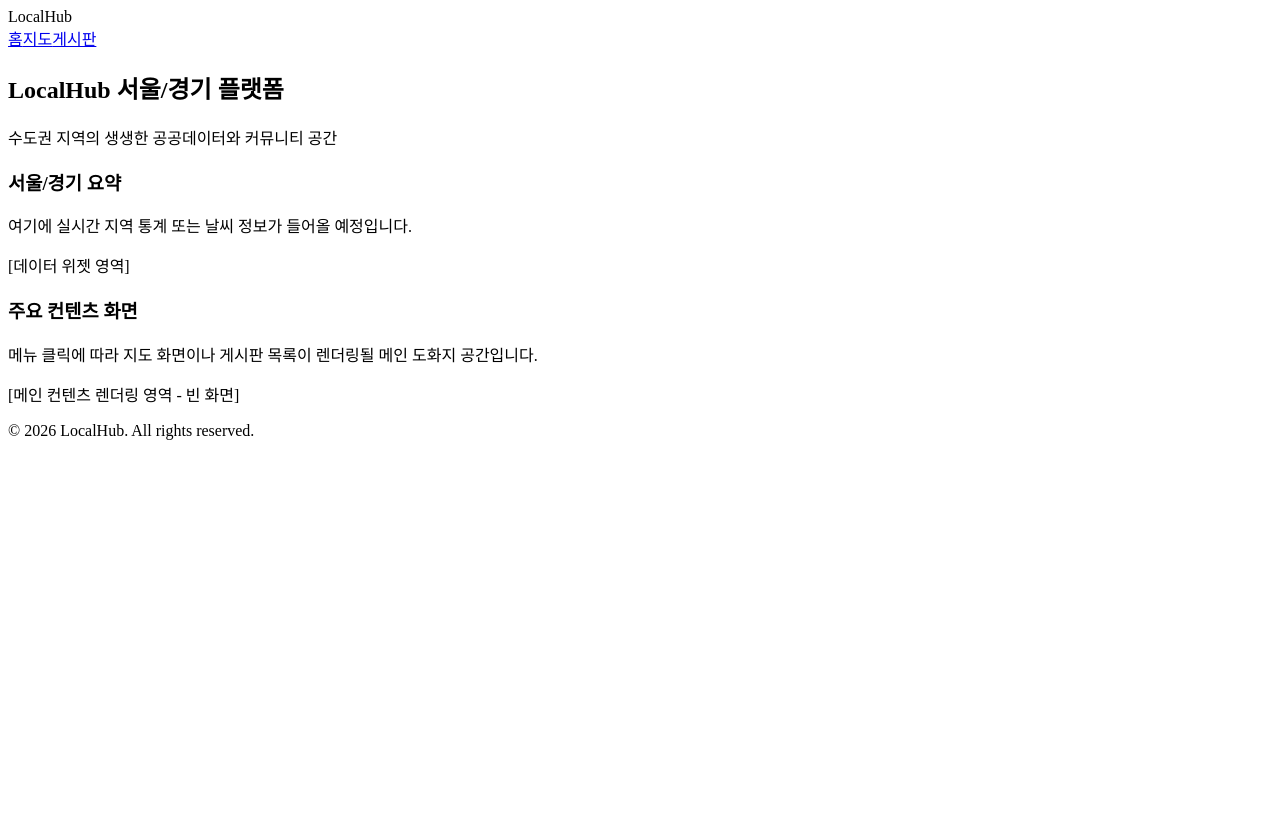
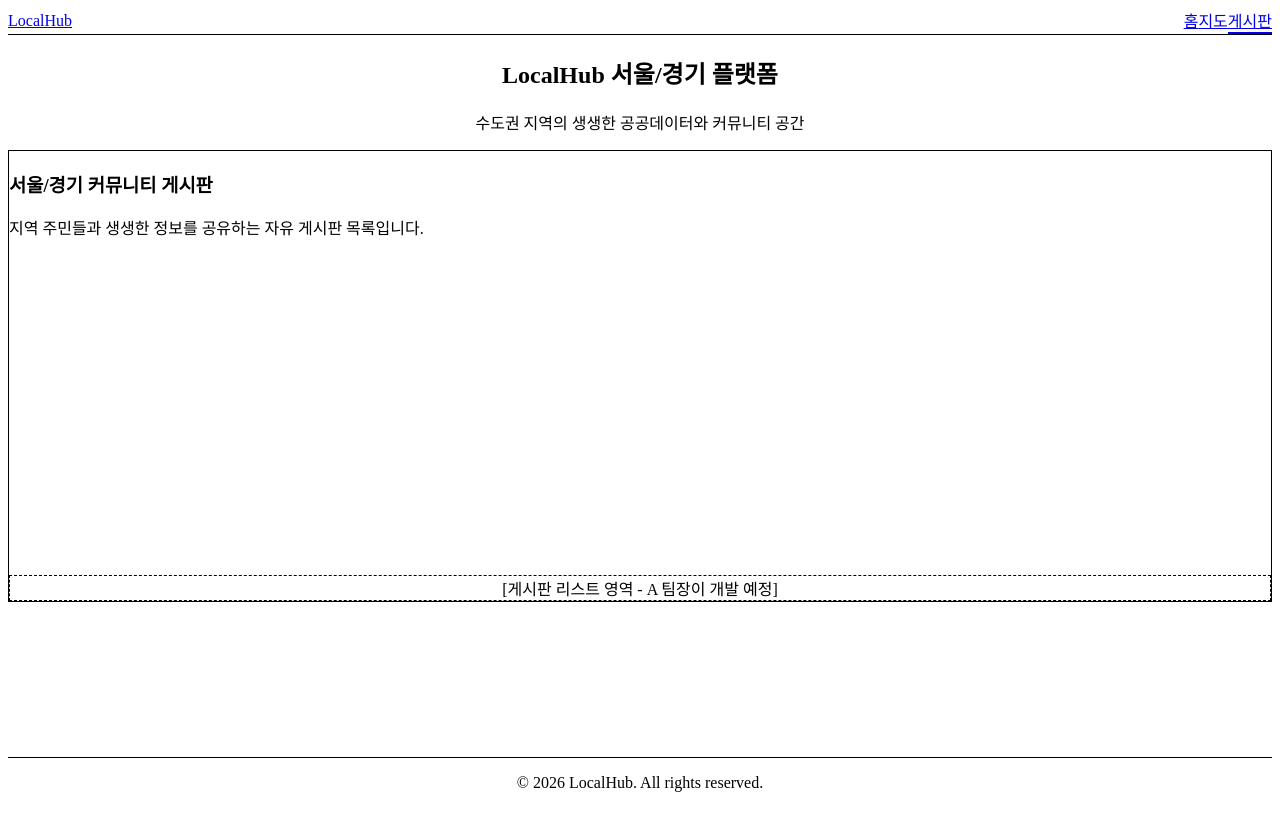
Before and after one commit to dsdev7296/team_pjt_ai, a Vue app: page /board in a window 1280 px wide. Built offline with nearby package versions, Linux system fonts and the light colour scheme.

Commit message:
third commit

```diff
--- a/package.json
+++ b/package.json
@@ -13,7 +13,11 @@
     "vue-router": "^5.1.0"
   },
   "devDependencies": {
+    "@tailwindcss/postcss": "^4.3.2",
     "@vitejs/plugin-vue": "^6.0.7",
+    "autoprefixer": "^10.5.3",
+    "postcss": "^8.5.19",
+    "tailwindcss": "^4.3.2",
     "vite": "^8.0.16",
     "vite-plugin-vue-devtools": "^8.1.2"
   },
--- /dev/null
+++ b/postcss.config.js
@@ -0,0 +1,6 @@
+export default {
+  plugins: {
+    '@tailwindcss/postcss': {}, // 우리가 방금 설치한 신버전 postcss 플러그인 연결
+    autoprefixer: {},
+  },
+}
--- a/src/App.vue
+++ b/src/App.vue
@@ -4,70 +4,36 @@
     <!-- 1. GNB (상단 헤더 네비게이션) -->
     <header class="bg-white border-b border-slate-200 sticky top-0 z-50 shadow-sm">
       <div class="max-w-7xl mx-auto px-4 h-16 flex items-center justify-between">
-        <!-- 서비스 로고 -->
-        <div class="text-2xl font-black text-blue-600 tracking-tight cursor-pointer">
+        <!-- 로고 (좌측 고정) -->
+        <RouterLink to="/" class="text-2xl font-black text-blue-600 tracking-tight cursor-pointer">
           LocalHub
-        </div>
+        </RouterLink>
 
-        <!-- 핵심 메뉴 (홈, 지도, 게시판) -->
-        <nav class="flex space-x-8 text-base font-bold text-slate-600">
-          <a href="#" class="text-blue-600 border-b-2 border-blue-600 pb-1">홈</a>
-          <a href="#" class="hover:text-blue-600 transition-colors pb-1">지도</a>
-          <a href="#" class="hover:text-blue-600 transition-colors pb-1">게시판</a>
+        <!-- 우측 정렬 및 간격을 대폭 넓힌 네비게이션 메뉴 (RouterLink 사용) -->
+        <!-- space-x-12 클래스로 메뉴 간의 거리를 널찍하게 벌렸습니다 -->
+        <nav class="flex space-x-12 text-base font-bold text-slate-500">
+          <RouterLink to="/" class="hover:text-blue-600 transition-colors pb-1" active-class="text-blue-600 border-b-2 border-blue-600">홈</RouterLink>
+          <RouterLink to="/map" class="hover:text-blue-600 transition-colors pb-1" active-class="text-blue-600 border-b-2 border-blue-600">지도</RouterLink>
+          <RouterLink to="/board" class="hover:text-blue-600 transition-colors pb-1" active-class="text-blue-600 border-b-2 border-blue-600">게시판</RouterLink>
         </nav>
-
-        <!-- 우측 여백 또는 검색 버튼 (레이아웃 밸런스용) -->
-        <div class="w-8"></div>
       </div>
     </header>
 
     <!-- 2. 중앙 메인 컨텐츠 영역 -->
-    <main class="flex-grow max-w-7xl w-full mx-auto px-4 py-10 space-y-8">
+    <main class="flex-grow max-w-7xl w-full mx-auto px-4 py-8 space-y-8">
 
-      <!-- 상단 메인 배너 (서울/경기 집중 타겟) -->
-      <section class="bg-blue-600 rounded-2xl py-12 px-6 text-center shadow-md text-white">
-        <h2 class="text-3xl md:text-4xl font-extrabold mb-3 tracking-tight">
+      <!-- 상단 메인 공통 배너 -->
+      <section class="bg-blue-600 rounded-2xl py-10 px-6 text-center shadow-md text-white">
+        <h2 class="text-3xl font-extrabold mb-2 tracking-tight">
           LocalHub 서울/경기 플랫폼
         </h2>
-        <p class="text-blue-100 font-medium text-base md:text-lg">
+        <p class="text-blue-100 font-medium text-sm md:text-base">
           수도권 지역의 생생한 공공데이터와 커뮤니티 공간
         </p>
       </section>
 
-      <!-- 서울/경기 전용 단일 대시보드 구역 (현재는 빈 화면 레이아웃) -->
-      <section class="grid grid-cols-1 md:grid-cols-3 gap-6">
-
-        <!-- [좌측 영역] 지역 정보 요약판 (비워둠) -->
-        <div class="bg-white border border-slate-200 rounded-xl p-6 shadow-sm min-h-[300px] flex flex-col justify-between">
-          <div>
-            <h3 class="font-bold text-slate-900 text-lg mb-2 flex items-center gap-2">
-              <span class="w-1.5 h-5 bg-blue-500 rounded-full"></span>
-              서울/경기 요약
-            </h3>
-            <p class="text-sm text-slate-400 mt-4">여기에 실시간 지역 통계 또는 날씨 정보가 들어올 예정입니다.</p>
-          </div>
-          <!-- 와이어프레임 가상 박스 -->
-          <div class="h-32 bg-slate-50 border border-dashed border-slate-300 rounded-lg flex items-center justify-center text-xs text-slate-400 font-medium">
-            [데이터 위젯 영역]
-          </div>
-        </div>
-
-        <!-- [중앙/우측 통합 영역] 메인 메인 보드 (비워둠) -->
-        <div class="md:col-span-2 bg-white border border-slate-200 rounded-xl p-6 shadow-sm min-h-[300px] flex flex-col justify-between">
-          <div>
-            <h3 class="font-bold text-slate-900 text-lg mb-2 flex items-center gap-2">
-              <span class="w-1.5 h-5 bg-blue-500 rounded-full"></span>
-              주요 컨텐츠 화면
-            </h3>
-            <p class="text-sm text-slate-400 mt-4">메뉴 클릭에 따라 지도 화면이나 게시판 목록이 렌더링될 메인 도화지 공간입니다.</p>
-          </div>
-          <!-- 와이어프레임 가상 박스 -->
-          <div class="h-40 bg-slate-50 border border-dashed border-slate-300 rounded-lg flex items-center justify-center text-xs text-slate-400 font-medium">
-            [메인 컨텐츠 렌더링 영역 - 빈 화면]
-          </div>
-        </div>
-
-      </section>
+      <!-- 라우터 렌더링 영역 -->
+      <RouterView />
 
     </main>
 
@@ -80,10 +46,5 @@
 </template>
 
 <script setup>
-// 초기 와이어프레임 구성을 위한 빈 스크립트 상태를 유지합니다.
-// 이후 Vue Router를 통해 '홈, 지도, 게시판' 컴포넌트가 스위칭되도록 구현할 예정입니다.
+import { RouterLink, RouterView } from 'vue-router'
 </script>
-
-<style>
-/* 추가적인 CSS 없이 Tailwind 유틸리티 클래스로만 화면을 제어합니다. */
-</style>
--- /dev/null
+++ b/src/assets/main.css
@@ -0,0 +1,3 @@
+@tailwind base;
+@tailwind components;
+@tailwind utilities;
--- a/src/main.js
+++ b/src/main.js
@@ -1,3 +1,6 @@
+// 방금 우리가 만든 assets/main.css 파일을 가장 먼저 불러옵니다.
+import './assets/main.css'
+
 import { createApp } from 'vue'
 import App from './App.vue'
 import router from './router'
--- a/src/router/index.js
+++ b/src/router/index.js
@@ -1,8 +1,27 @@
 import { createRouter, createWebHistory } from 'vue-router'
+import HomeView from '../views/HomeView.vue'
+import MapView from '../views/MapView.vue'
+import BoardView from '../views/BoardView.vue'
 
 const router = createRouter({
   history: createWebHistory(import.meta.env.BASE_URL),
-  routes: [],
+  routes: [
+    {
+      path: '/',
+      name: 'home',
+      component: HomeView
+    },
+    {
+      path: '/map',
+      name: 'map',
+      component: MapView
+    },
+    {
+      path: '/board',
+      name: 'board',
+      component: BoardView
+    }
+  ]
 })
 
 export default router
--- /dev/null
+++ b/src/views/BoardView.vue
@@ -0,0 +1,15 @@
+<template>
+  <div class="bg-white border border-slate-200 rounded-xl p-6 shadow-sm min-h-[450px] flex flex-col justify-between">
+    <div>
+      <h3 class="font-bold text-slate-900 text-lg mb-2 flex items-center gap-2">
+        <span class="w-1.5 h-5 bg-orange-500 rounded-full"></span>
+        서울/경기 커뮤니티 게시판
+      </h3>
+      <p class="text-sm text-slate-400 mt-4">지역 주민들과 생생한 정보를 공유하는 자유 게시판 목록입니다.</p>
+    </div>
+    <!-- 팀장 A가 게시판 테이블을 만들 가상 박스 -->
+    <div class="h-72 bg-slate-50 border border-dashed border-slate-300 rounded-lg flex items-center justify-center text-xs text-slate-400 font-medium">
+      [게시판 리스트 영역 - A 팀장이 개발 예정]
+    </div>
+  </div>
+</template>
--- /dev/null
+++ b/src/views/HomeView.vue
@@ -0,0 +1,17 @@
+<template>
+  <div class="space-y-6">
+    <!-- 기존 App.vue에 있던 서울/경기 대시보드 구조를 홈 화면의 기본값으로 배치합니다 -->
+    <div class="bg-white border border-slate-200 rounded-xl p-6 shadow-sm min-h-[300px] flex flex-col justify-between">
+      <div>
+        <h3 class="font-bold text-slate-900 text-lg mb-2 flex items-center gap-2">
+          <span class="w-1.5 h-5 bg-blue-500 rounded-full"></span>
+          서울/경기 요약 대시보드
+        </h3>
+        <p class="text-sm text-slate-400 mt-4">실시간 수도권 공공데이터 요약 정보가 여기에 노출됩니다.</p>
+      </div>
+      <div class="h-32 bg-slate-50 border border-dashed border-slate-300 rounded-lg flex items-center justify-center text-xs text-slate-400 font-medium">
+        [메인 홈 화면 - 데이터 위젯 영역]
+      </div>
+    </div>
+  </div>
+</template>
--- /dev/null
+++ b/src/views/MapView.vue
@@ -0,0 +1,15 @@
+<template>
+  <div class="bg-white border border-slate-200 rounded-xl p-6 shadow-sm min-h-[450px] flex flex-col justify-between">
+    <div>
+      <h3 class="font-bold text-slate-900 text-lg mb-2 flex items-center gap-2">
+        <span class="w-1.5 h-5 bg-emerald-500 rounded-full"></span>
+        서울/경기 지도 서비스
+      </h3>
+      <p class="text-sm text-slate-400 mt-4">카카오 맵 API를 연동하여 상권 및 인프라 정보를 시각화할 공간입니다.</p>
+    </div>
+    <!-- 팀원 B가 카카오맵 띄울 가상 박스 -->
+    <div class="h-72 bg-slate-50 border border-dashed border-slate-300 rounded-lg flex items-center justify-center text-xs text-slate-400 font-medium">
+      [지도 영역 - B 팀원이 개발 예정]
+    </div>
+  </div>
+</template>
--- /dev/null
+++ b/tailwind.config.js
@@ -0,0 +1,11 @@
+/** @type {import('tailwindcss').Config} */
+export default {
+  content: [
+    "./index.html",
+    "./src/**/*.{vue,js,ts,jsx,tsx}",
+  ],
+  theme: {
+    extend: {},
+  },
+  plugins: [],
+}
```
Also changed, not shown: 1 other file (tests, documents, lock files or other folders).
